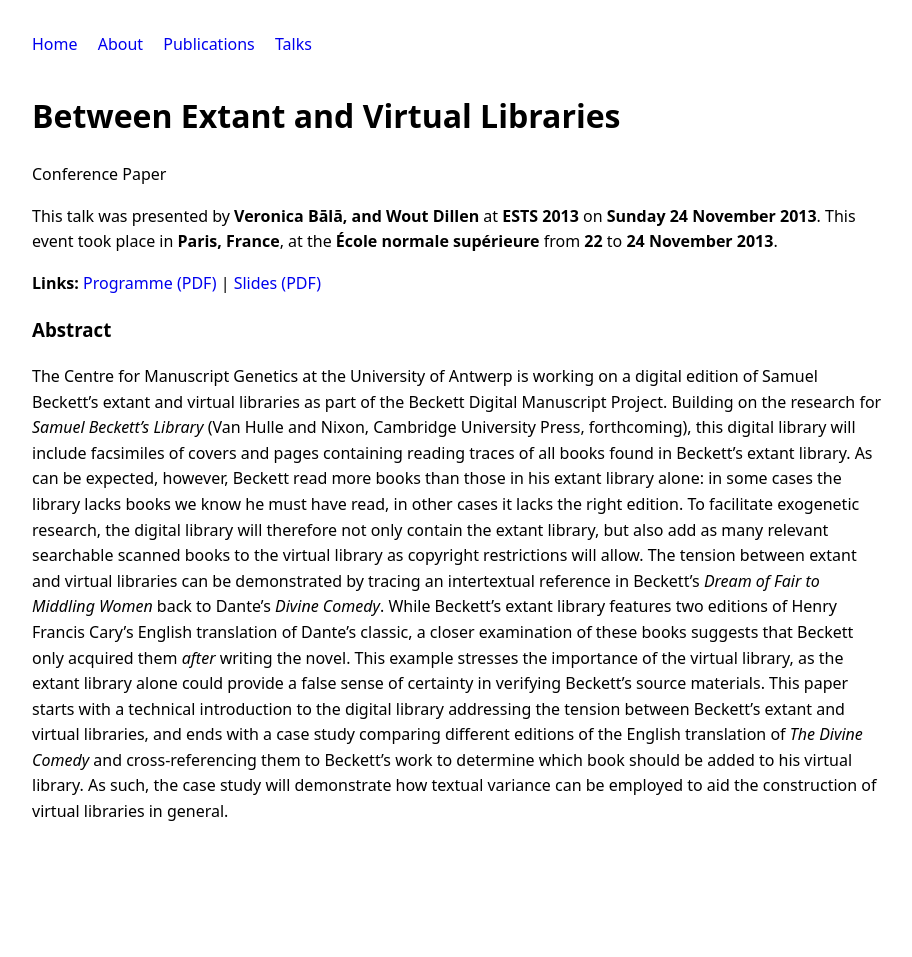
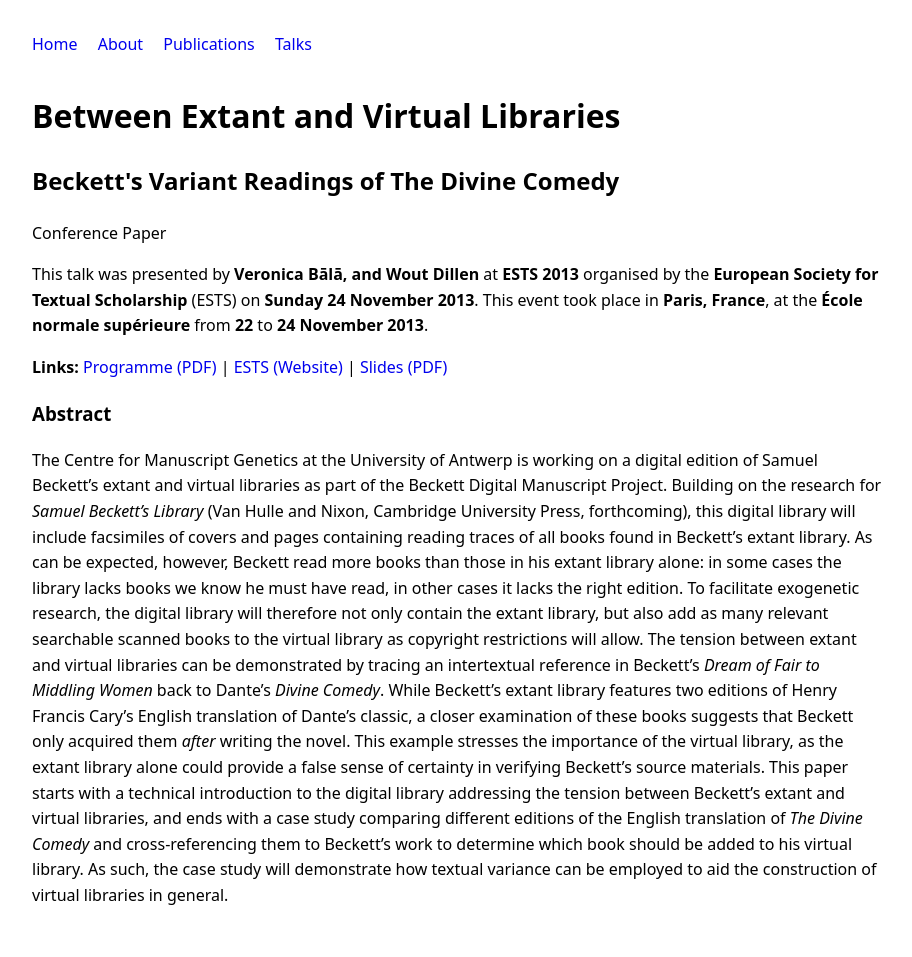
Before and after one commit to WoutDLN/myacweb, a Jekyll site: the page built from _talks/2013-11-24_ests_paper.md, in a window 1280 px wide. Shown: the whole page, without its empty margins (183-1095 px from the left). Built offline with Jekyll 4.4.1, drawn with Linux system fonts in a browser that asks for light colours; before the commit the page ends 900 px from its top, so only the background shows below that.

Commit message:
Add talk subtitle and organiser metadata
This commit adds organiser metadata for events and surfaces it on talk pages. It introduces organiser configuration data, displays organiser names and short names alongside event details, supports event subtitles, and adds organiser website links to the page links section.

```diff
--- a/_data/events.yml
+++ b/_data/events.yml
@@ -8,6 +8,7 @@
 2013_ests:
   title: ESTS 2013
   subtitle: Variance in Textual Scholarship and Genetic Criticism
+  organiser: ests
   startdate: 2013-11-22
   enddate: 2013-11-24
   venue: ens
--- /dev/null
+++ b/_data/organisers.yml
@@ -0,0 +1,4 @@
+ests:
+  name: "European Society for Textual Scholarship"
+  shortname: "ESTS"
+  url: "https://textualscholarship.eu/"
--- a/_layouts/talk.html
+++ b/_layouts/talk.html
@@ -4,10 +4,14 @@ layout: default
 
 {% assign event = site.data.events[page.event] %}
 {% assign venue = site.data.venues[event.venue] %}
+{% assign organiser = site.data.organisers[event.organiser] %}
 
 
 <header class="talk-header">
   <h1>{{ page.title }}</h1>
+  {% if page.subtitle %}
+  <h2>{{ page.subtitle }}</h2>
+  {% endif %}
   <p>{{ page.type }}</p>
 </header>
 
@@ -16,6 +20,13 @@ layout: default
     This talk was presented
     by <strong>{{ page.author }}</strong>
     at <strong>{{ event.title }}</strong>
+
+    {% if event.organiser %}
+      organised by the <strong>{{ organiser.name }}</strong>
+        {% if organiser.shortname %}
+          ({{ organiser.shortname }})
+        {% endif %}
+    {% endif %}
 
     {% if page.date %}
       on <strong>{{ page.date | date: "%A %-d %B %Y" }}</strong>.
@@ -49,7 +60,7 @@ layout: default
     {% endif %}
   </p>
 
-{% if event.archive_url or event.programme_url or page.slides %}
+{% if event.archive_url or event.programme_url or page.slides or event.bookofabstracts or organiser.url %}
 <div>
     <p>
     <strong>Links:</strong>
@@ -75,6 +86,24 @@ layout: default
             (PDF)
             {% elsif event.programme_url contains "web.archive.org" %}
             (Archived)
+            {% endif %}
+        </a>
+    {% assign separator = " | " %}
+    {% endif %}
+
+
+    {% if organiser.url %}
+    {{ separator }}
+        <a href="{{ organiser.url | relative_url }}" target="_blank">
+            {% if organiser.shortname %}
+            {{ organiser.shortname }}
+            {% else %}
+            {{ organiser.name }}
+            {% endif %}
+            {% if organiser.url contains "web.archive.org" %}
+            (Archived)
+            {% else %}
+            (Website)
             {% endif %}
         </a>
     {% assign separator = " | " %}
```
